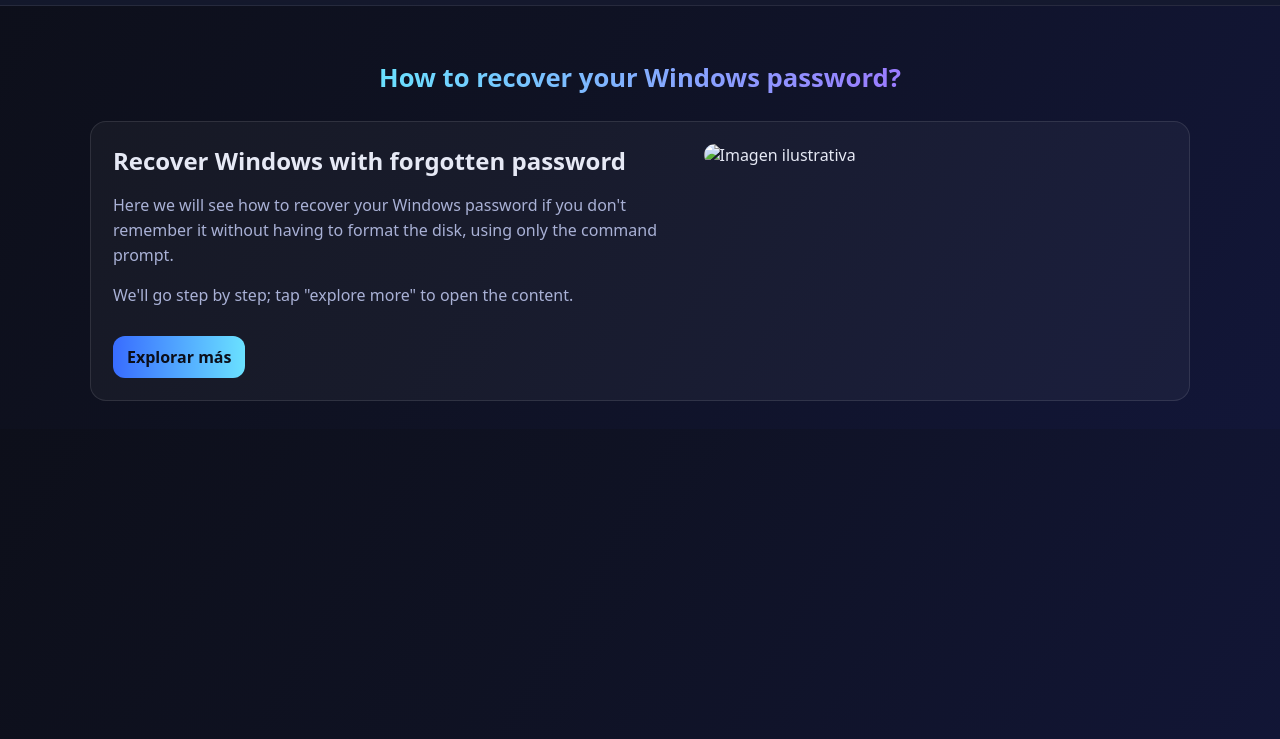
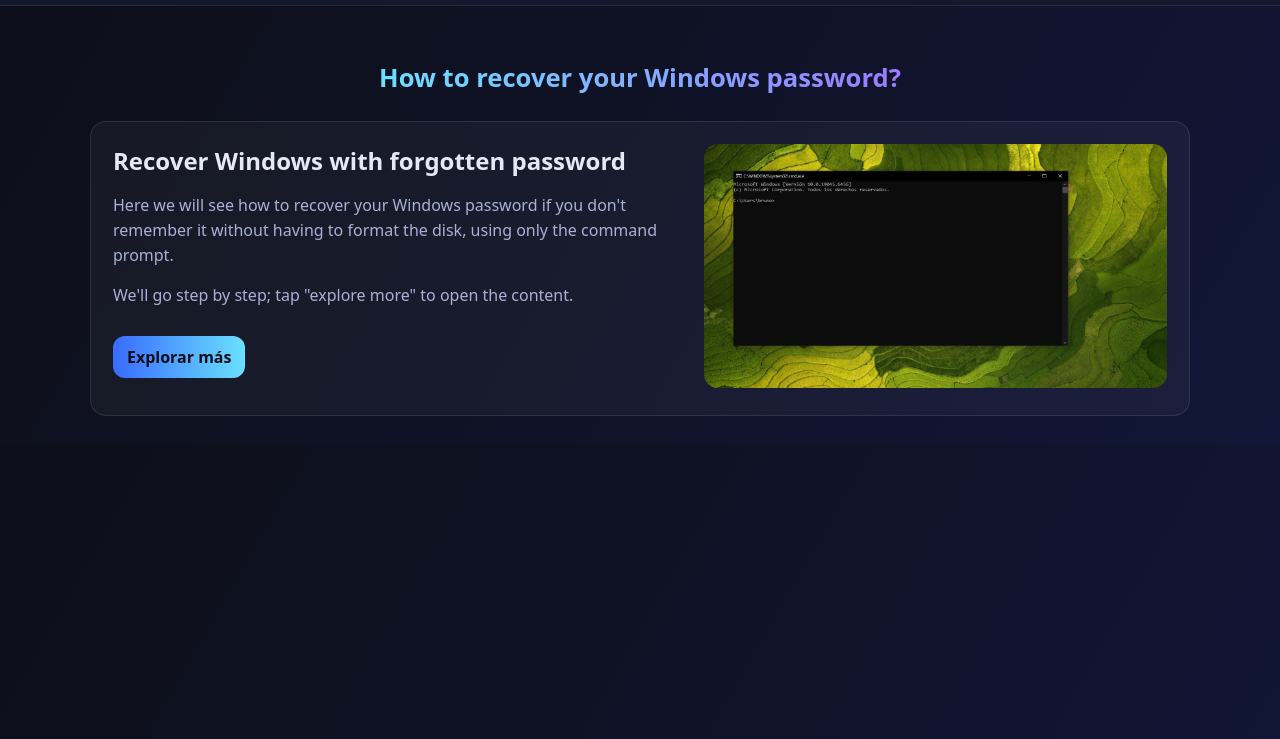
Before and after one commit to AxelBruno/githubpagestest, a plain HTML site: page index.html in a window 1280 px wide. Shown: the part 61-800 px from the top of the page. Drawn offline with Linux system fonts and the light colour scheme.

Commit message:
Add files via upload

```diff
--- a/index.html
+++ b/index.html
@@ -53,7 +53,7 @@
       </div>
 
       <div class="image-wrap">
-        <img src="img/Captura.JPG" alt="Imagen ilustrativa" />
+        <img src="Captura.JPG" alt="Imagen ilustrativa" />
       </div>
     </section>
 
```
Lines whose indentation alone changed are shown as unchanged.
